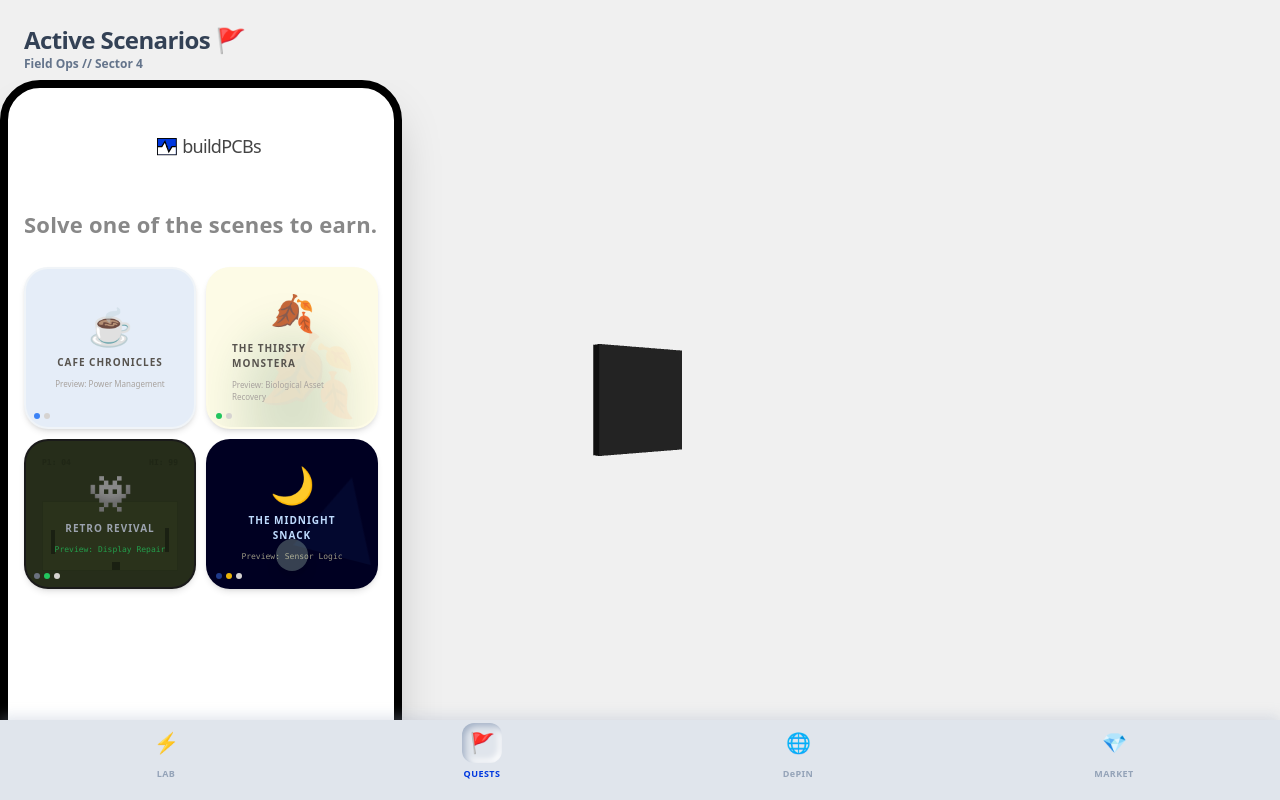
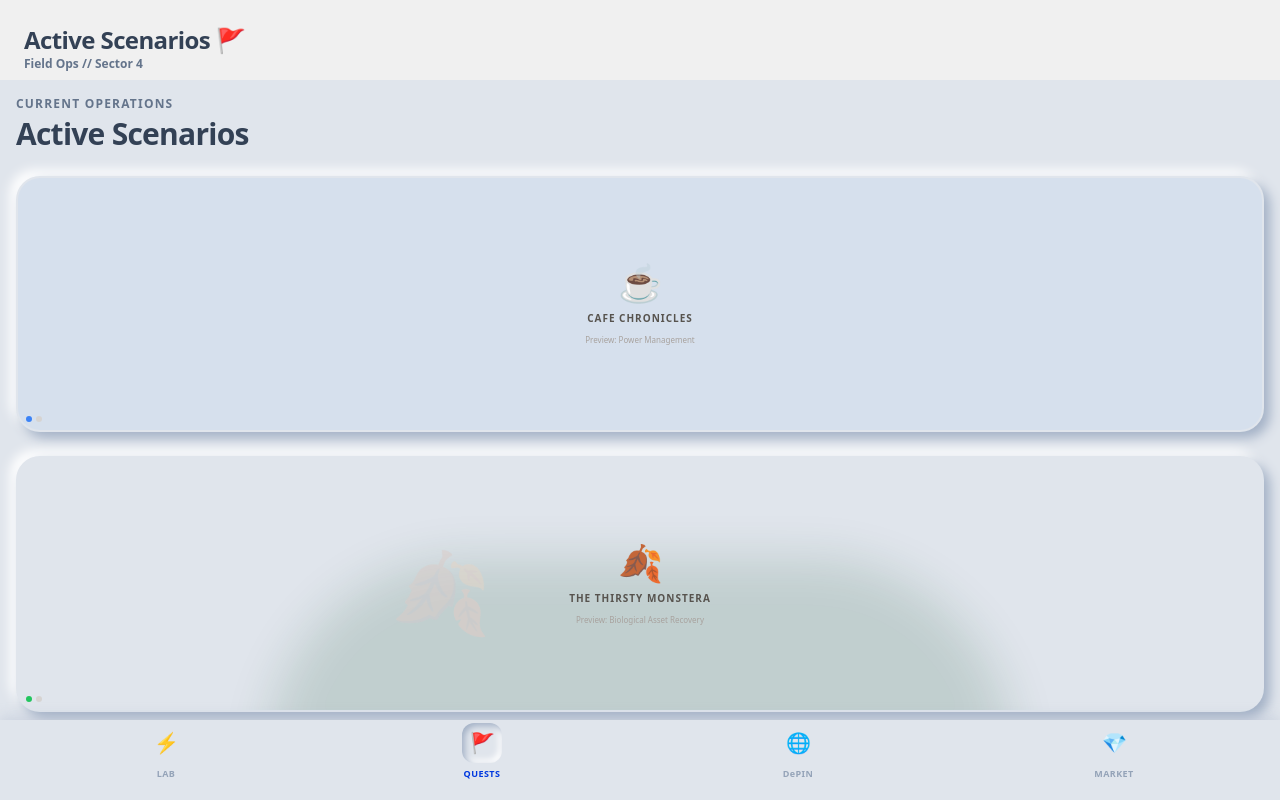
Before and after one commit to ShamzAfo01/Bpcbs-App, a React (Vite) app: page / in a window 1280 px wide. Built offline with nearby package versions, Linux system fonts and the light colour scheme.

Commit message:
refactor: simplify Dashboard layout and remove detailed quest tile implementations.

```diff
--- a/components/Dashboard.tsx
+++ b/components/Dashboard.tsx
@@ -19,27 +19,22 @@ const LogoSVG = () => (
 
 const Dashboard: React.FC<DashboardProps> = ({ onStartQuest, questStates }) => {
   return (
-    <div className="relative w-[402px] h-[874px] bg-white rounded-[40px] shadow-2xl overflow-hidden pointer-events-auto border-[8px] border-black scale-90 md:scale-100">
-      {/* Header */}
-      <div className="absolute left-[149px] top-[47px] flex items-center gap-[5.25px]">
-        <LogoSVG />
-        <span className="text-[#444444] font-medium text-[18px] leading-[23px] tracking-[-0.04em] font-['DM Sans']">
-          buildPCBs
-        </span>
+
+    <div className="relative w-full h-full bg-[#e0e5ec] overflow-y-auto pb-24 px-4 pt-4">
+      {/* Header & Title - Hidden/Embedded in QuestsView shell or simplified here */}
+      {/* We rely on QuestsView for the main header, but if we keep it generic: */}
+      <div className="mb-6">
+        <h2 className="text-slate-500 font-bold text-xs uppercase tracking-widest mb-1">Current Operations</h2>
+        <h1 className="text-slate-700 font-black text-3xl tracking-tight">Active Scenarios</h1>
       </div>
 
-      {/* Title */}
-      <div className="absolute left-[16px] top-[123px] w-[356px] text-[#888888] font-extrabold text-[22px] leading-[120%] tracking-[0.01em]">
-        Solve one of the scenes to earn.
-      </div>
-
-      {/* Grid */}
-      <div className="absolute inset-0 pt-[179px] px-[16px]">
-        <div className="grid grid-cols-2 gap-[10px]">
+      {/* Quest Feed (Vertical List) */}
+      <div className="flex flex-col gap-6">
+        {/* Tile 1: Juice Box */}
         {/* Tile 1: Juice Box */}
         <div
           onClick={() => onStartQuest(0)}
-            className={`relative rounded-3xl p-6 cursor-pointer transition-all hover:scale-105 active:scale-95 overflow-hidden duration-300 shadow-md border-2 border-transparent hover:border-blue-300 group ${questStates[0].solved ? 'bg-blue-50' : 'bg-[#F0F4F8]'}`}
+          className={`relative w-full h-64 rounded-3xl p-6 cursor-pointer transition-all active:scale-95 overflow-hidden shadow-[6px_6px_12px_#a3b1c6,-6px_-6px_12px_#ffffff] border-2 border-transparent group ${questStates[0].solved ? 'bg-blue-50' : 'bg-[#e0e5ec]'}`}
         >
           {/* Playlet: Subtle tech pulse */}
           <div className="absolute inset-0 pointer-events-none opacity-10">
@@ -68,7 +63,7 @@ const Dashboard: React.FC<DashboardProps> = ({ onStartQuest, questStates }) => {
         {/* Tile 2: The Thirsty Monstera */}
         <div
           onClick={() => onStartQuest(1)}
-            className={`relative rounded-3xl p-6 cursor-pointer transition-all hover:scale-105 active:scale-95 overflow-hidden duration-300 shadow-md border-2 border-transparent hover:border-green-300 group ${questStates[1].solved ? 'bg-green-50' : 'bg-[#FDFBE6]'}`}
+          className={`relative w-full h-64 rounded-3xl p-6 cursor-pointer transition-all active:scale-95 overflow-hidden shadow-[6px_6px_12px_#a3b1c6,-6px_-6px_12px_#ffffff] border-2 border-transparent group ${questStates[1].solved ? 'bg-green-50' : 'bg-[#e0e5ec]'}`}
         >
           {/* Playlet Background Animation for Tile 2 */}
           {!questStates[1].solved && (
@@ -98,10 +93,10 @@ const Dashboard: React.FC<DashboardProps> = ({ onStartQuest, questStates }) => {
           </div>
         </div>
 
-          {/* Tile 3: The Retro Revival (Unlocked) */}
+        {/* Tile 3: The Retro Revival */}
         <div
           onClick={() => onStartQuest(2)}
-            className={`relative rounded-3xl p-6 cursor-pointer transition-all hover:scale-105 active:scale-95 overflow-hidden duration-300 shadow-md border-2 border-transparent hover:border-gray-500 group ${questStates[2]?.solved ? 'bg-gray-200' : 'bg-[#1a1a1a]'}`}
+          className={`relative w-full h-64 rounded-3xl p-6 cursor-pointer transition-all active:scale-95 overflow-hidden shadow-[6px_6px_12px_#a3b1c6,-6px_-6px_12px_#ffffff] border-2 border-transparent group ${questStates[2]?.solved ? 'bg-gray-200' : 'bg-[#1a1a1a]'}`}
         >
           {/* Playlet: Retro Pong */}
           {!questStates[2]?.solved && (
@@ -140,10 +135,10 @@ const Dashboard: React.FC<DashboardProps> = ({ onStartQuest, questStates }) => {
           </div>
         </div>
 
-          {/* Tile 4: The Midnight Snack (Unlocked) */}
+        {/* Tile 4: The Midnight Snack */}
         <div
           onClick={() => onStartQuest(3)}
-            className={`relative rounded-3xl p-6 cursor-pointer transition-all hover:scale-105 active:scale-95 overflow-hidden duration-300 shadow-md border-2 border-transparent hover:border-blue-900 group ${questStates[3]?.solved ? 'bg-blue-950' : 'bg-[#000022]'}`}
+          className={`relative w-full h-64 rounded-3xl p-6 cursor-pointer transition-all active:scale-95 overflow-hidden shadow-[6px_6px_12px_#a3b1c6,-6px_-6px_12px_#ffffff] border-2 border-transparent group ${questStates[3]?.solved ? 'bg-blue-950' : 'bg-[#000022]'}`}
         >
           {/* Playlet: Motion Sensor Cone */}
           {!questStates[3]?.solved && (
@@ -178,19 +173,11 @@ const Dashboard: React.FC<DashboardProps> = ({ onStartQuest, questStates }) => {
           </div>
         </div>
       </div>
-      </div>
 
-      {/* Start Button Group */}
-      <div className="absolute left-[64px] top-[762px] w-[274px] h-[75px]">
-        <div className="absolute w-[274px] h-[75px] bg-[#0038DF] border border-black rounded-[99px]"></div>
-        <button
-          onClick={() => onStartQuest(0)}
-          className="absolute w-[274px] h-[65px] border border-black rounded-[99px] flex items-center justify-center active:scale-95 transition-transform"
-          style={{ background: 'linear-gradient(180deg, #0038DF 20.77%, #6C90FF 112.31%)' }}
-        >
-          <span className="text-white font-black text-[22px] font-['Google Sans Flex']">Start</span>
-        </button>
-      </div>
+      {/* spacer to prevent nav overlap */}
+      <div className="h-20"></div>
+
+      {/* Start Button Group (Removed as Cards are clickable) */}
       <style>{`
         @keyframes battery-charge { 0% { height: 0%; } 100% { height: 100%; } }
         .animate-battery-charge { animation: battery-charge 2s linear infinite; }
```
Lines whose indentation alone changed are shown as unchanged.
